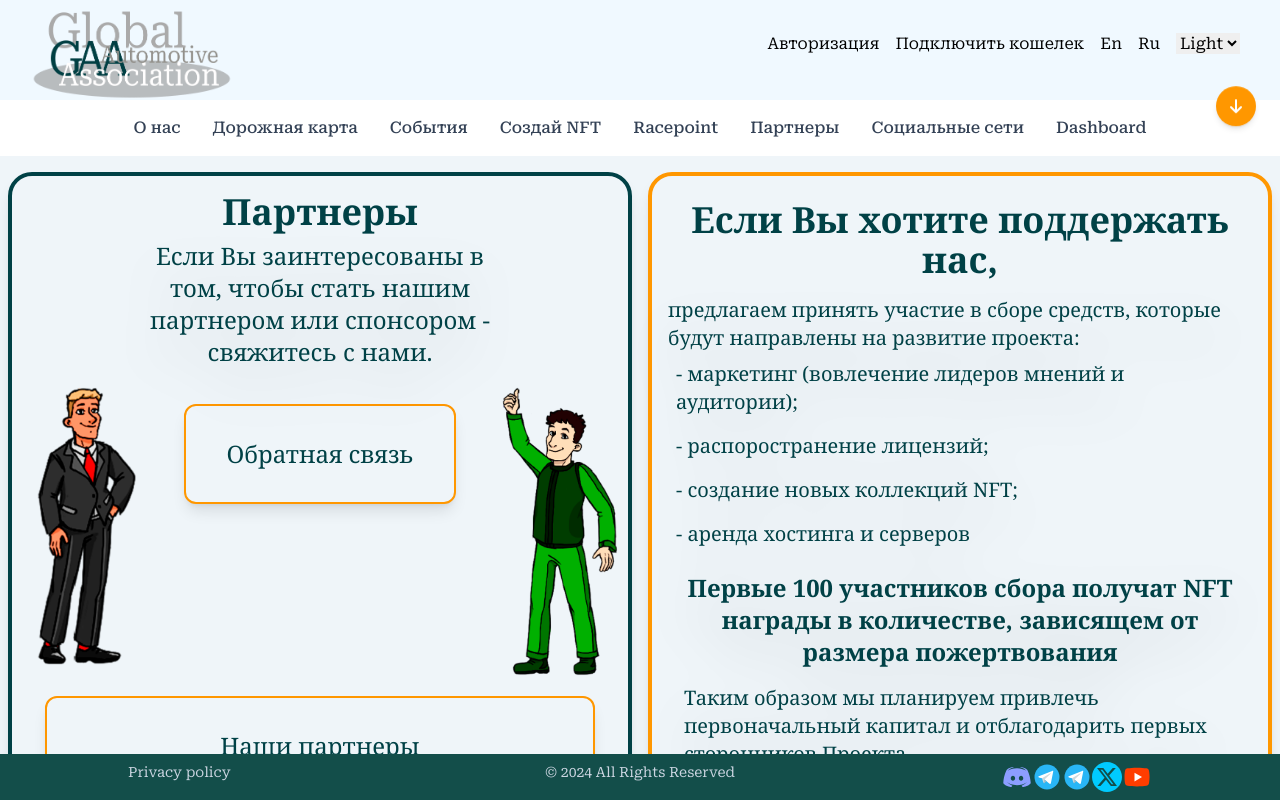
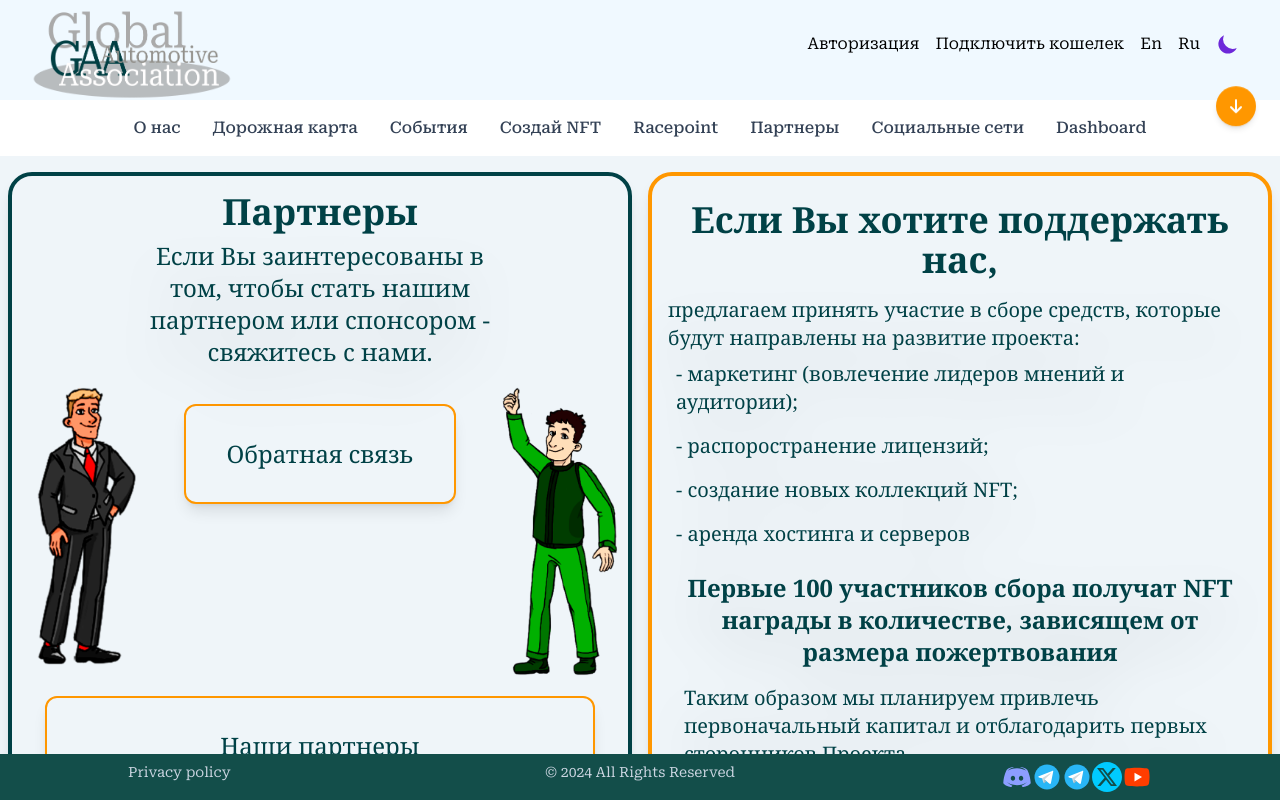
Before and after one commit to serbe/gaa, a Next.js app: page /rupartners in a window 1280 px wide. Shown: the top 800 px of the page. Built offline with nearby package versions, Linux system fonts and the light colour scheme.

Commit message:
изменил переключатель темы

```diff
--- a/src/components/header.tsx
+++ b/src/components/header.tsx
@@ -16,7 +16,7 @@
 };
 
 const Header = () => {
-  const [{ theme, setTheme }, gaaStore] = useGaaStore((state) => state);
+  const [{ theme, switchTheme }, gaaStore] = useGaaStore((state) => state);
 
   useLayoutEffect(() => {
     gaaStore.persist.rehydrate();
@@ -44,19 +44,29 @@
               <Link href="/ru">Ru</Link>
             </div>
             <div className="mx-2 dark:hover:text-p1-cyan">
-              <select
-                id="theme"
-                aria-label="theme"
-                className=""
-                value={theme || 'light'}
-                onChange={(e) => {
-                  setTheme(e.target.value);
-                  setThemeClass(e.target.value);
-                }}
+              <button
+                onClick={() => switchTheme()}
+                className="h-6 w-6 rounded-lg hover:bg-gray-100 dark:hover:bg-gray-700"
               >
-                <option value="light">Light</option>
-                <option value="dark">Dark</option>
-              </select>
+                <svg
+                  className="block fill-violet-700 dark:hidden"
+                  fill="currentColor"
+                  viewBox="0 0 20 20"
+                >
+                  <path d="M17.293 13.293A8 8 0 016.707 2.707a8.001 8.001 0 1010.586 10.586z"></path>
+                </svg>
+                <svg
+                  className="hidden fill-yellow-500 dark:block"
+                  fill="currentColor"
+                  viewBox="0 0 20 20"
+                >
+                  <path
+                    d="M10 2a1 1 0 011 1v1a1 1 0 11-2 0V3a1 1 0 011-1zm4 8a4 4 0 11-8 0 4 4 0 018 0zm-.464 4.95l.707.707a1 1 0 001.414-1.414l-.707-.707a1 1 0 00-1.414 1.414zm2.12-10.607a1 1 0 010 1.414l-.706.707a1 1 0 11-1.414-1.414l.707-.707a1 1 0 011.414 0zM17 11a1 1 0 100-2h-1a1 1 0 100 2h1zm-7 4a1 1 0 011 1v1a1 1 0 11-2 0v-1a1 1 0 011-1zM5.05 6.464A1 1 0 106.465 5.05l-.708-.707a1 1 0 00-1.414 1.414l.707.707zm1.414 8.486l-.707.707a1 1 0 01-1.414-1.414l.707-.707a1 1 0 011.414 1.414zM4 11a1 1 0 100-2H3a1 1 0 000 2h1z"
+                    fillRule="evenodd"
+                    clipRule="evenodd"
+                  ></path>
+                </svg>
+              </button>
             </div>
           </div>
         </div>
```
